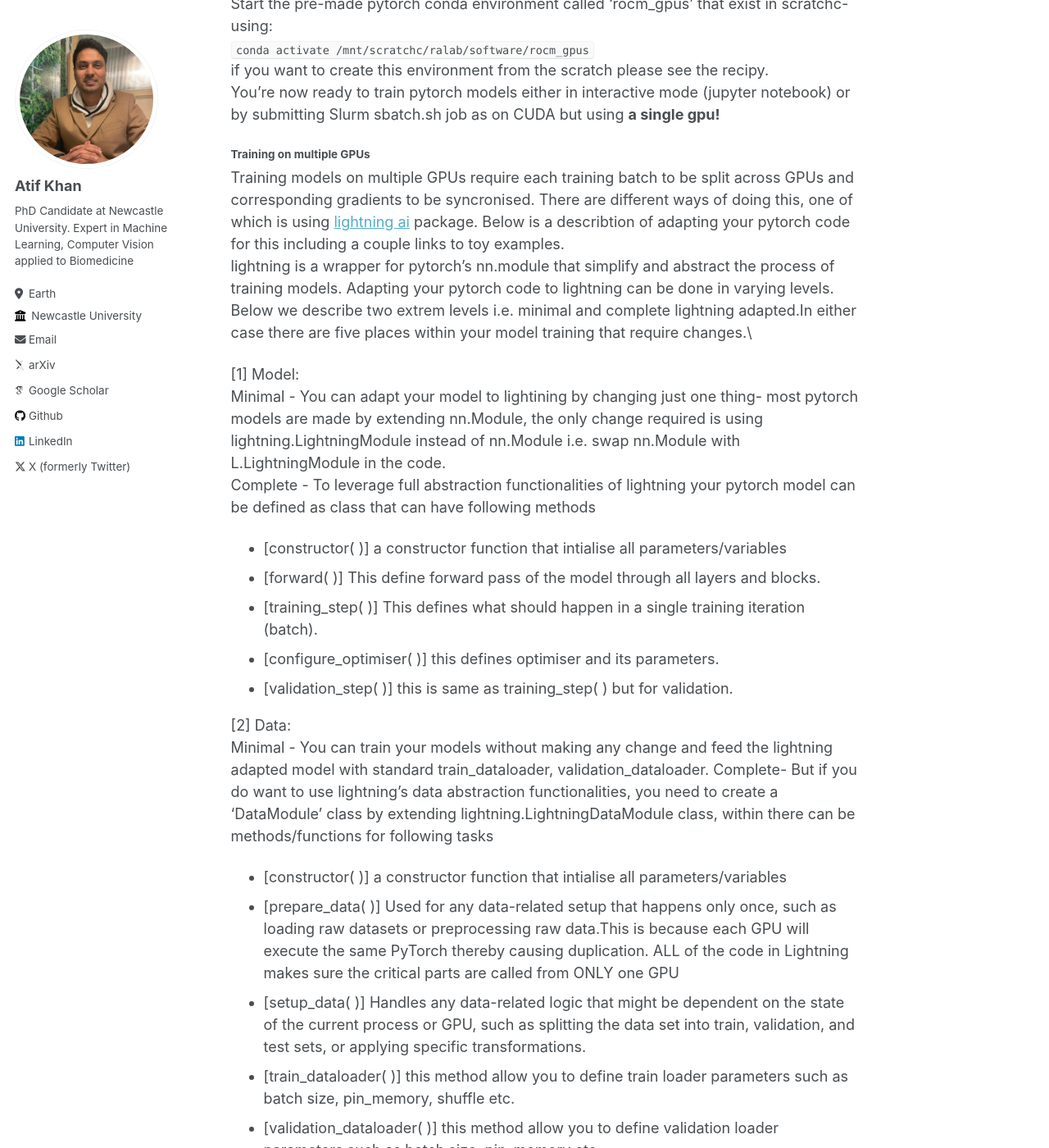
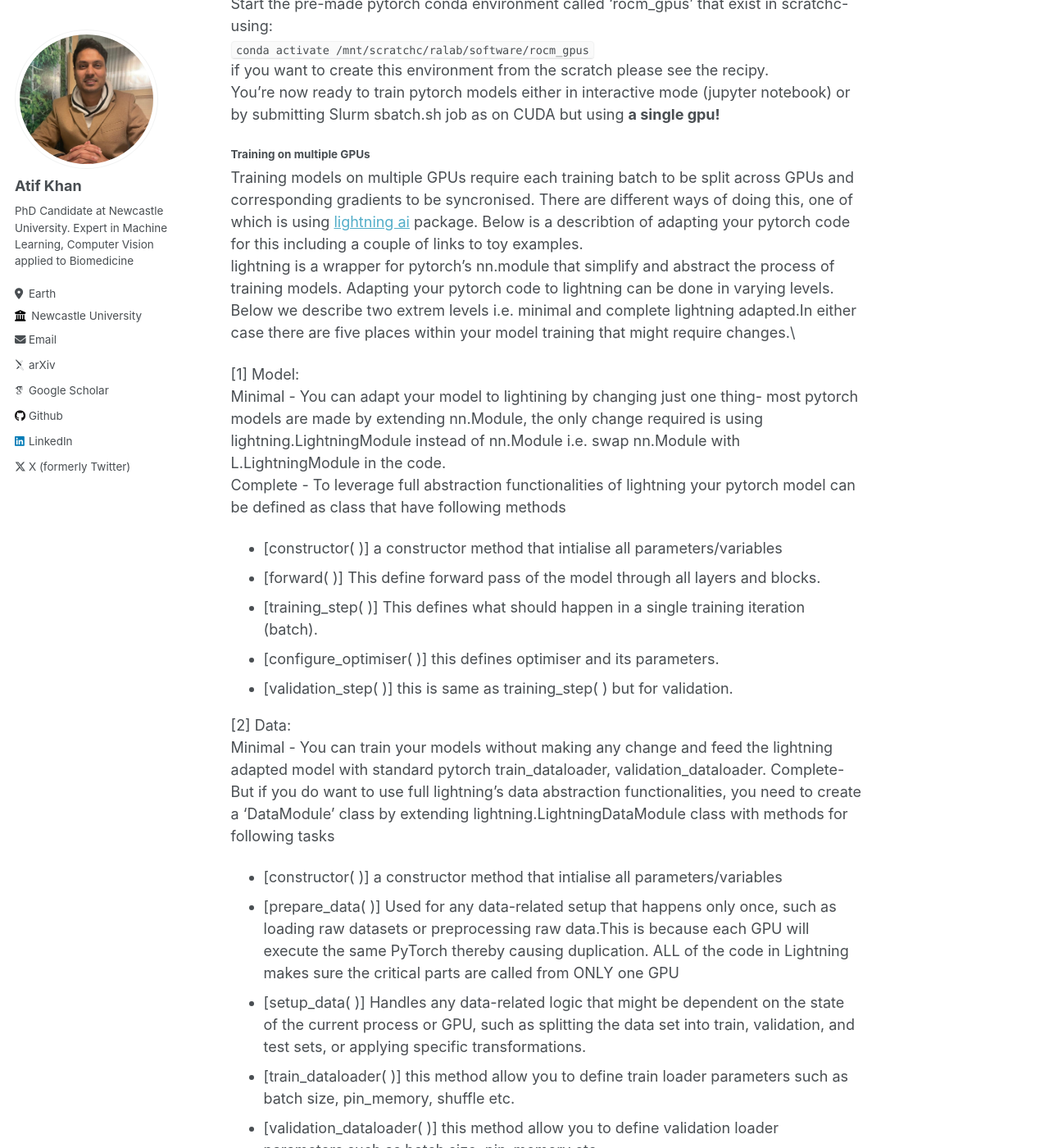
Before and after one commit to atifkhanncl/atifkhanncl.github.io, a Jekyll site: the page built from sample.md, in a window 1280 px wide and 1400 px high, scrolled down 520 px. Shown: the whole window at 82% size. Built offline with Jekyll 4.4.1, drawn with Linux system fonts in a browser that asks for light colours; some web fonts are replaced; our own code applies the rules of GitHub Pages for plain Markdown files; some of the changed text lies outside the part shown.

Commit message:
Update sample.md

```diff
--- a/sample.md
+++ b/sample.md
@@ -9,13 +9,13 @@ Start the pre-made pytorch conda environment called 'rocm_gpus' that exist in sc
 if you want to create this environment from the scratch please see the recipy.\
 You're now ready to train pytorch models either in interactive mode (jupyter notebook) or by submitting Slurm sbatch.sh job as on CUDA but using **a single gpu!**
 #### Training on multiple GPUs
-Training models on multiple GPUs require each training batch to be split across GPUs and corresponding gradients to be syncronised. There are different ways of doing this, one of which is using [lightning ai](https://lightning.ai/) package. Below is a describtion of adapting your pytorch code for this including a couple links to toy examples.\
-lightning is a wrapper for pytorch's nn.module that simplify and abstract the process of training models. Adapting your pytorch code to lightning can be done in varying levels. Below we describe two extrem levels i.e. minimal and complete lightning adapted.In either case there are five places within your model training that require changes.\
+Training models on multiple GPUs require each training batch to be split across GPUs and corresponding gradients to be syncronised. There are different ways of doing this, one of which is using [lightning ai](https://lightning.ai/) package. Below is a describtion of adapting your pytorch code for this including a couple of links to toy examples.\
+lightning is a wrapper for pytorch's nn.module that simplify and abstract the process of training models. Adapting your pytorch code to lightning can be done in varying levels. Below we describe two extrem levels i.e. minimal and complete lightning adapted.In either case there are five places within your model training that might require changes.\
 
 [1] Model:\
 Minimal - You can adapt your model to lightining by changing just one thing- most pytorch models are made by extending nn.Module, the only change required is using lightning.LightningModule instead of nn.Module i.e. swap nn.Module with L.LightningModule in the code.\
-Complete - To leverage full abstraction functionalities of lightning your pytorch model can be defined as class that can have following methods
-- [constructor( )] a constructor function that intialise all parameters/variables
+Complete - To leverage full abstraction functionalities of lightning your pytorch model can be defined as class that have following methods
+- [constructor( )] a constructor method that intialise all parameters/variables
 - [forward( )] This define forward pass of the model through all layers and blocks.
 - [training_step( )] This defines what should happen in a single training iteration (batch).
 - [configure_optimiser( )] this defines optimiser and its parameters.
@@ -25,16 +25,20 @@ Complete - To leverage full abstraction functionalities of lightning your pytorc
 
 
 [2] Data:
-Minimal - You can train your models without making any change and feed the lightning adapted model with standard train_dataloader, validation_dataloader.
-Complete- But if you do want to use lightning's data abstraction functionalities, you need to create a 'DataModule' class by extending lightning.LightningDataModule class, within there can be methods/functions for following tasks
-- [constructor( )] a constructor function that intialise all parameters/variables
+Minimal - You can train your models without making any change and feed the lightning adapted model with standard pytorch train_dataloader, validation_dataloader.
+Complete- But if you do want to use full lightning's data abstraction functionalities, you need to create a 'DataModule' class by extending lightning.LightningDataModule class with methods for following tasks
+- [constructor( )] a constructor method that intialise all parameters/variables
 - [prepare_data( )] Used for any data-related setup that happens only once, such as loading raw datasets or preprocessing raw data.This is because each GPU will execute the same PyTorch thereby causing duplication. ALL of the code in Lightning makes sure the critical parts are called from ONLY one GPU
 - [setup_data( )] Handles any data-related logic that might be dependent on the state of the current process or GPU, such as splitting the data set into train, validation, and test sets, or applying specific transformations.
 - [train_dataloader( )] this method allow you to define train loader parameters such as batch size, pin_memory, shuffle etc.
 - [validation_dataloader( )] this method allow you to define validation loader parameters such as batch size, pin_memory etc.
 
 [3] Loss:
+Minimal - You can train your models without making any change and define loss as standard pytorch criterion = nn.BCEWithLogitsLoss().
+Complete - This just need to be defined as a method within your model class.
 
 [4] Optimiser:
+Minimal - You can train your models without making any change and define optimiser as standard pytorch optimiser = torch.AdamW(model.parameters(), lr=learning_rate).
+Complete - This just need to be defined as a method within your model class.
 
-[5] Slurm sbatch:
+[5] Training as Slurm sbatch job:
```
